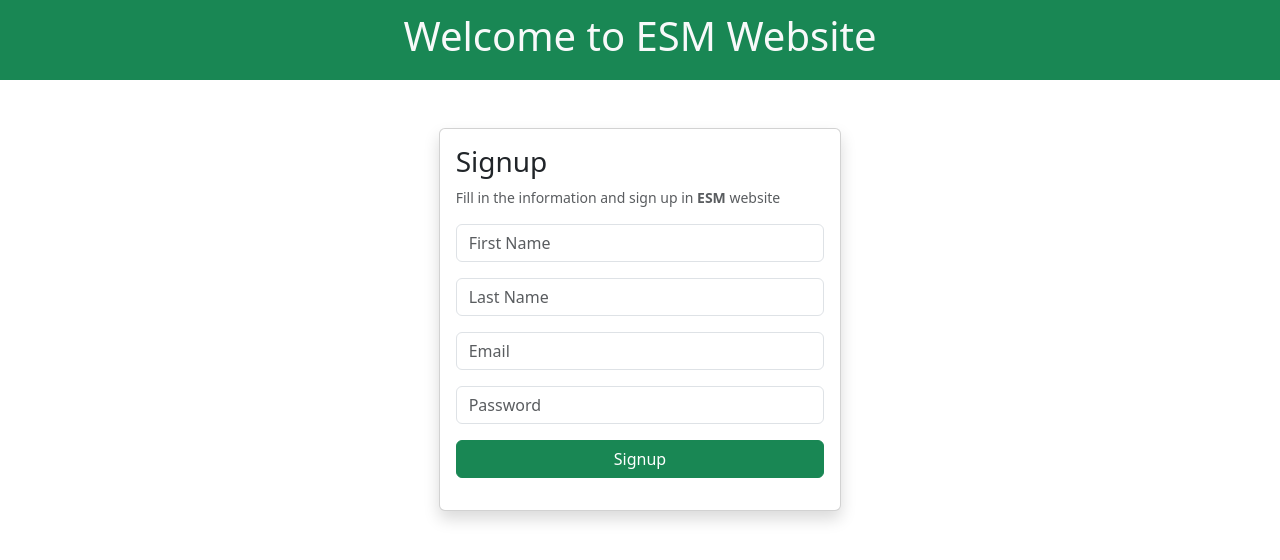
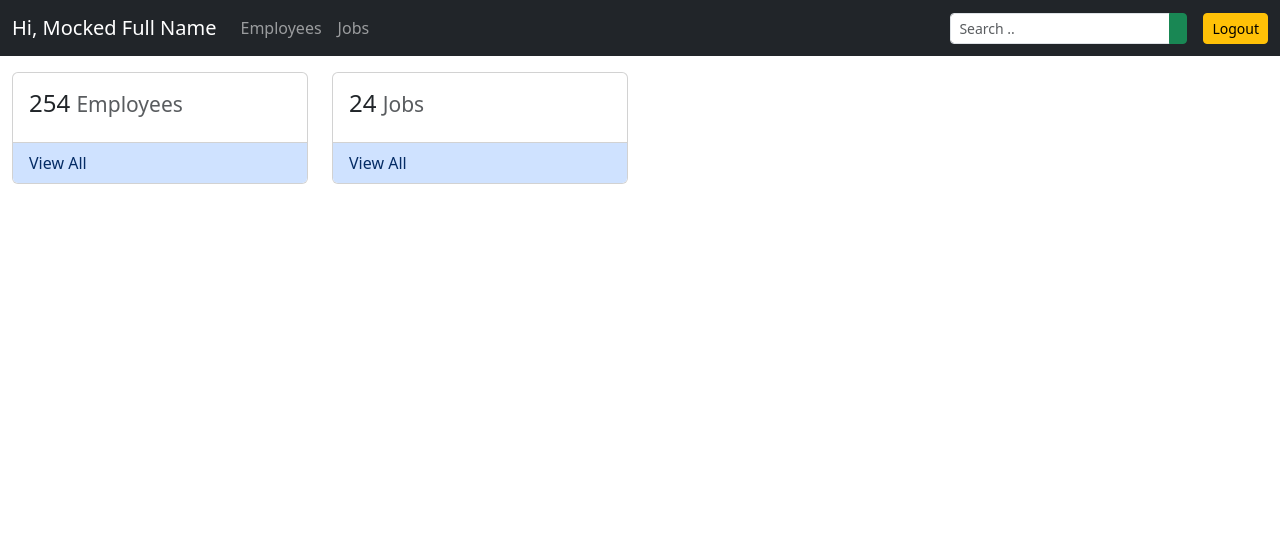
Before and after one commit to ali-moradzade/ems-site, a React (Create React App) app in the folder frontend/: page / in a window 1280 px wide. Shown: the top 560 px of the page. Built offline with nearby package versions, Linux system fonts and the light colour scheme.

Commit message:
adding Dashboard page

```diff
--- a/frontend/src/App.tsx
+++ b/frontend/src/App.tsx
@@ -1,10 +1,10 @@
 import React from 'react';
-import {SignupPage} from "./pages/SignupPage";
+import {DashboardPage} from "./pages/DashboardPage";
 
 export function App() {
     return (
-        <div className="container-fluid">
-            <SignupPage/>
+        <div className="container-fluid px-0">
+            <DashboardPage/>
         </div>
     );
 }
--- /dev/null
+++ b/frontend/src/pages/DashboardPage.tsx
@@ -0,0 +1,34 @@
+import {Navbar} from "../components/Navbar";
+
+export function DashboardPage() {
+    return (
+        <div>
+            <Navbar userFullName={'Mocked Full Name'}/>
+
+            <div className="container-fluid">
+                <div className="row mt-3">
+                    <div className="col-lg-3 col-md-3">
+                        <div className="card card-border">
+                            <div className="card-body">
+                                <h4 className="card-title">254 <small className="text-muted">Employees</small></h4>
+                            </div>
+                            <div className="list-group list-group-flush">
+                                <a href="#" className="list-group-item list-group-item-primary">View All</a>
+                            </div>
+                        </div>
+                    </div>
+                    <div className="col-lg-3 col-md-3">
+                        <div className="card card-border">
+                            <div className="card-body">
+                                <h4 className="card-title">24 <small className="text-muted">Jobs</small></h4>
+                            </div>
+                            <div className="list-group list-group-flush">
+                                <a href="#" className="list-group-item list-group-item-primary">View All</a>
+                            </div>
+                        </div>
+                    </div>
+                </div>
+            </div>
+        </div>
+    );
+}
```
